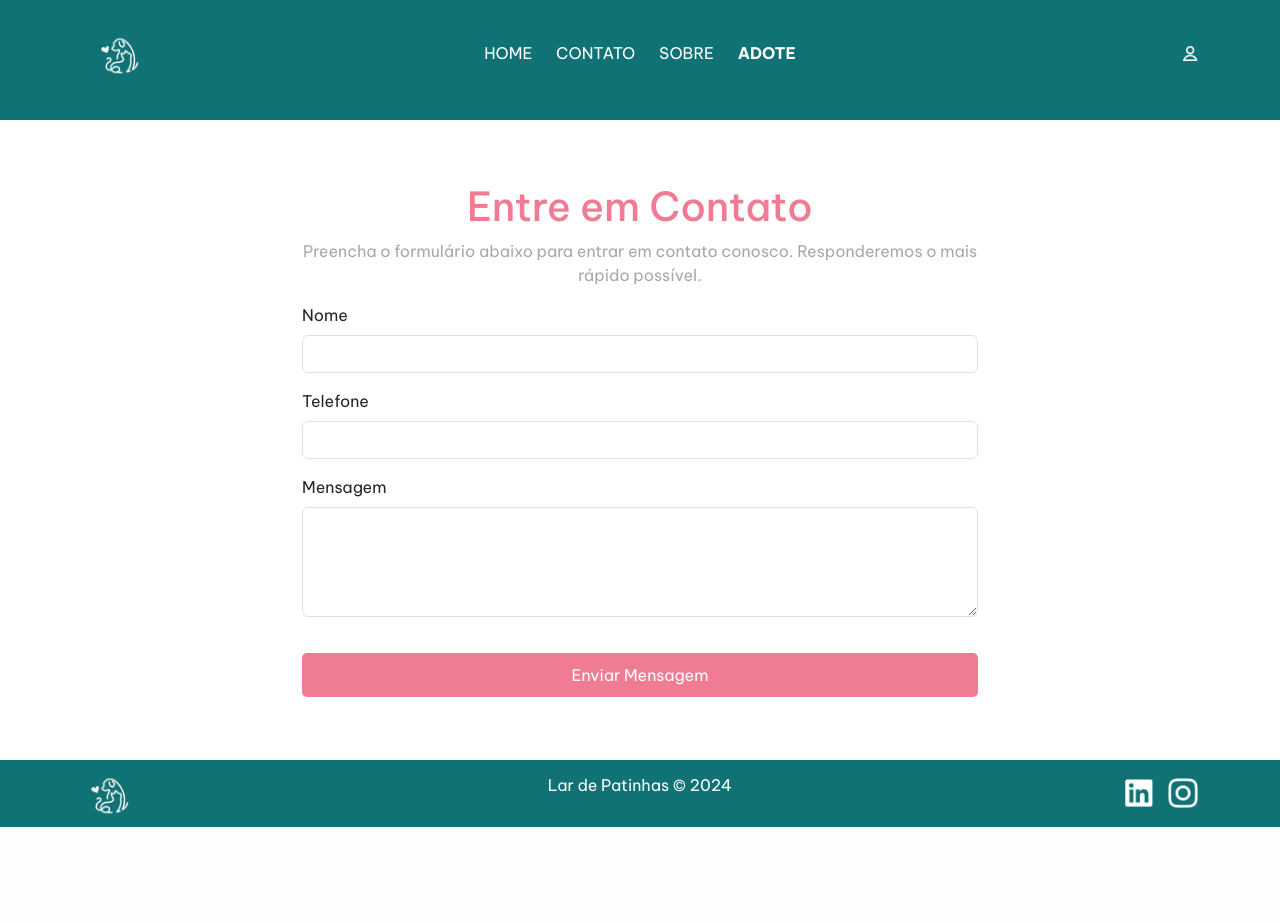
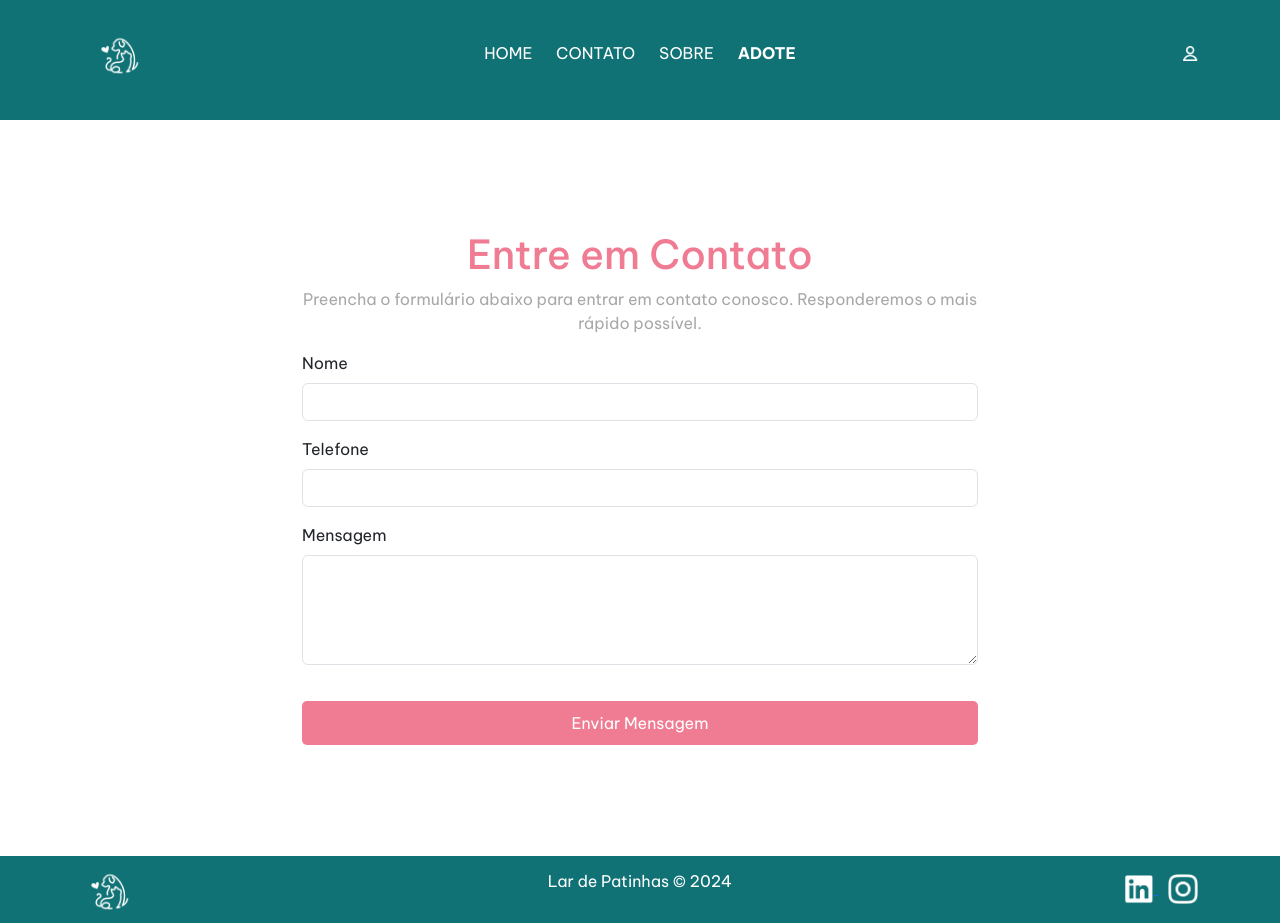
Before and after one commit to ingxrd/CarmenPortinho_ProjetoFinalAbrigo, a Django app: page /contato/ in a window 1280 px wide. Before the commit the page ends 827 px from the top, so only its background shows below. Run offline with Django 5.2, Linux system fonts and the light colour scheme; some libraries are stand-ins or nearby versions.

Commit message:
Últimos ajustes e revisão

```diff
--- a/home/templates/contato.html
+++ b/home/templates/contato.html
@@ -2,7 +2,7 @@
 {% load static %}
 
 {% block content %}
-<div class="container-form-contato row">
+<div class="container-form-contato row mt-5 mb-5">
     <h1 class="text-center" style="color: #F07C93;">Entre em Contato</h1>
     <p class="text-center" style="color: #a8a8a8;">
         Preencha o formulário abaixo para entrar em contato conosco. Responderemos o mais rápido possível.
```
